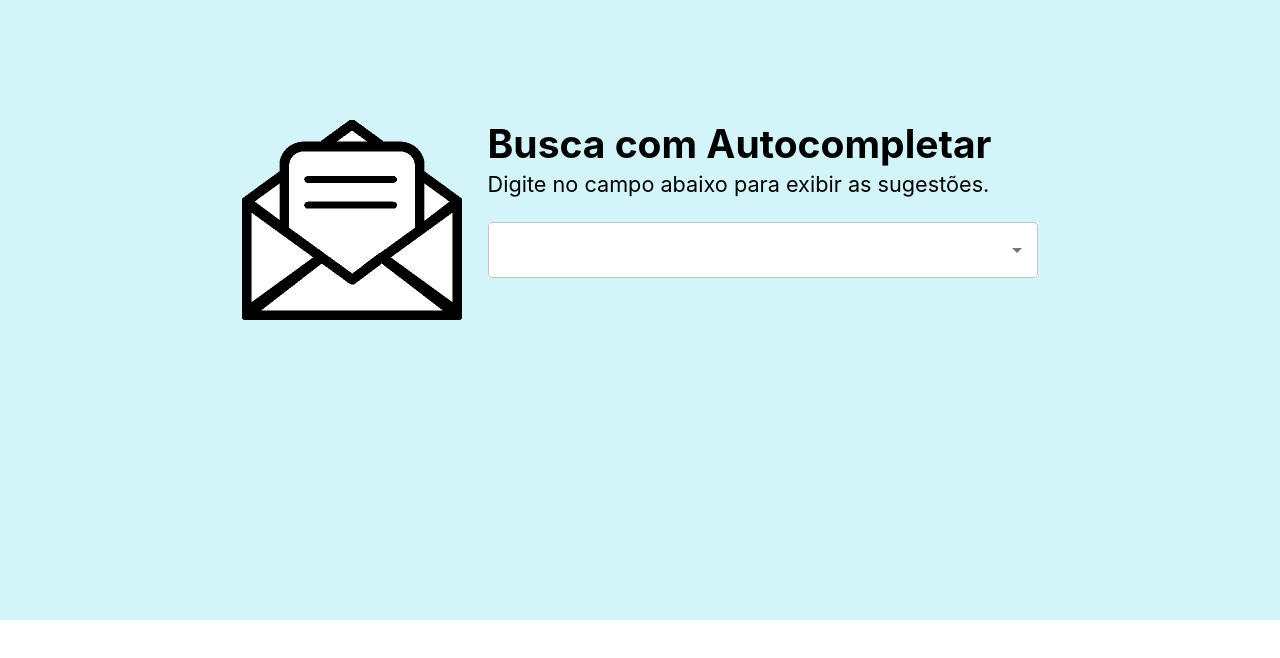
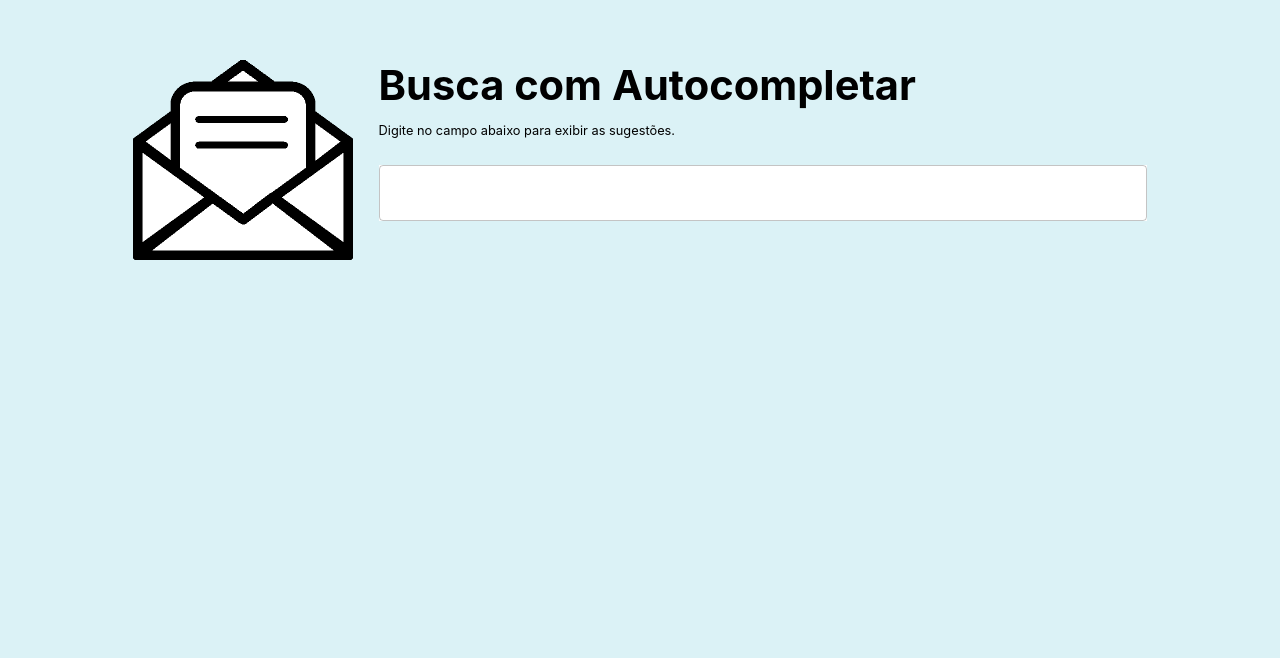
Before and after one commit to JeanExtreme002/Autocomplete, a React (Create React App) app in the folder front/: page / in a window 1280 px wide. Shown: the part 180-838 px from the top of the page. Before the commit the page ends 800 px from the top, so only its background shows below. Built offline with nearby package versions, Linux system fonts and the light colour scheme.

Commit message:
Improved front-end style

```diff
--- a/front/src/components/App.css
+++ b/front/src/components/App.css
@@ -3,7 +3,7 @@
 }
 
 .App-header {
-  background-color: #d3f5fa;
+  background-color: #dbf2f6;
   min-height: 100vh;
   display: flex;
   flex-direction: column;
@@ -11,11 +11,13 @@
   justify-content: center;
   font-size: calc(10px + 2vmin);
   color: white;
+  padding: 20px;
 }
 
 .container {
   display: flex;
   height: 25vh;
+  margin-bottom: 20vh;
 }
 
 .container img {
@@ -28,11 +30,15 @@
   color: black;
   display: inline-block;
   text-align: left;
-  padding-bottom: 10vh;
 }
 
 .container .content h2 {
+  font-size: calc(2vh + 2vw);
   margin: 0;
+}
+
+.container .content small {
+  font-size: max(1vw, 12px);
 }
 
 .container .content #search-box {
--- a/front/src/components/SearchBox.jsx
+++ b/front/src/components/SearchBox.jsx
@@ -32,12 +32,22 @@ export default function SearchBox() {
   };
 
   return (
-    <Autocomplete id="autocomplete" sx={{ width: 550 }}
-    options={options}
-    onInputChange={onInputChange}
+    <Autocomplete id="autocomplete" sx={{ width: "60vw" }}
+      options={options}
+      freeSolo
+      autoHighlight
+      onInputChange={onInputChange}
       renderInput={(params) => (
         <TextField {...params} />
       )}
+      ListboxProps={{
+        style: {
+          maxHeight: "min(40vh, 300px)",
+          border: "1px solid",
+          whiteSpace: "nowrap",
+          fontSize: "80%"
+        }
+      }}
     />
   );
 }
```
